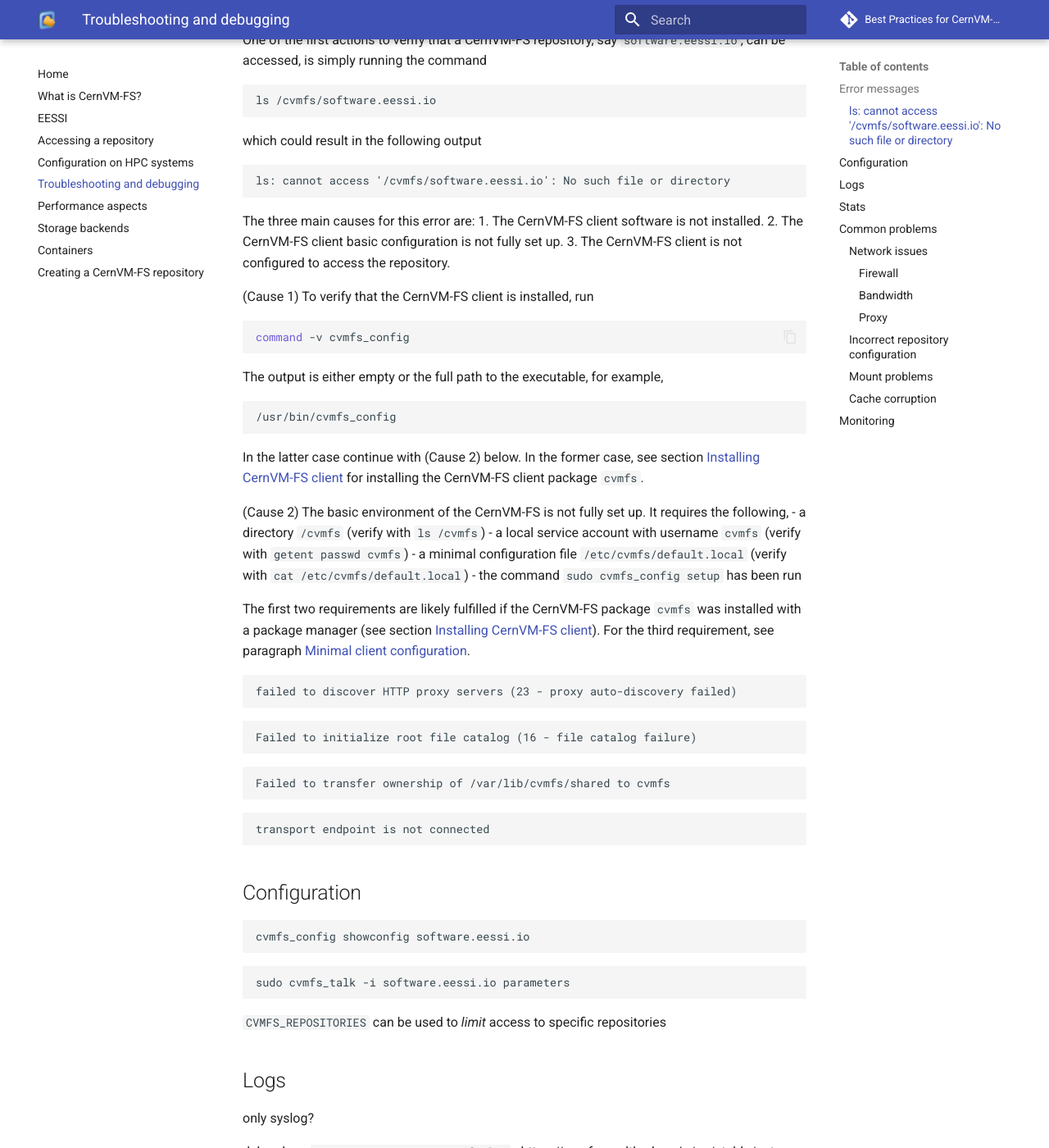
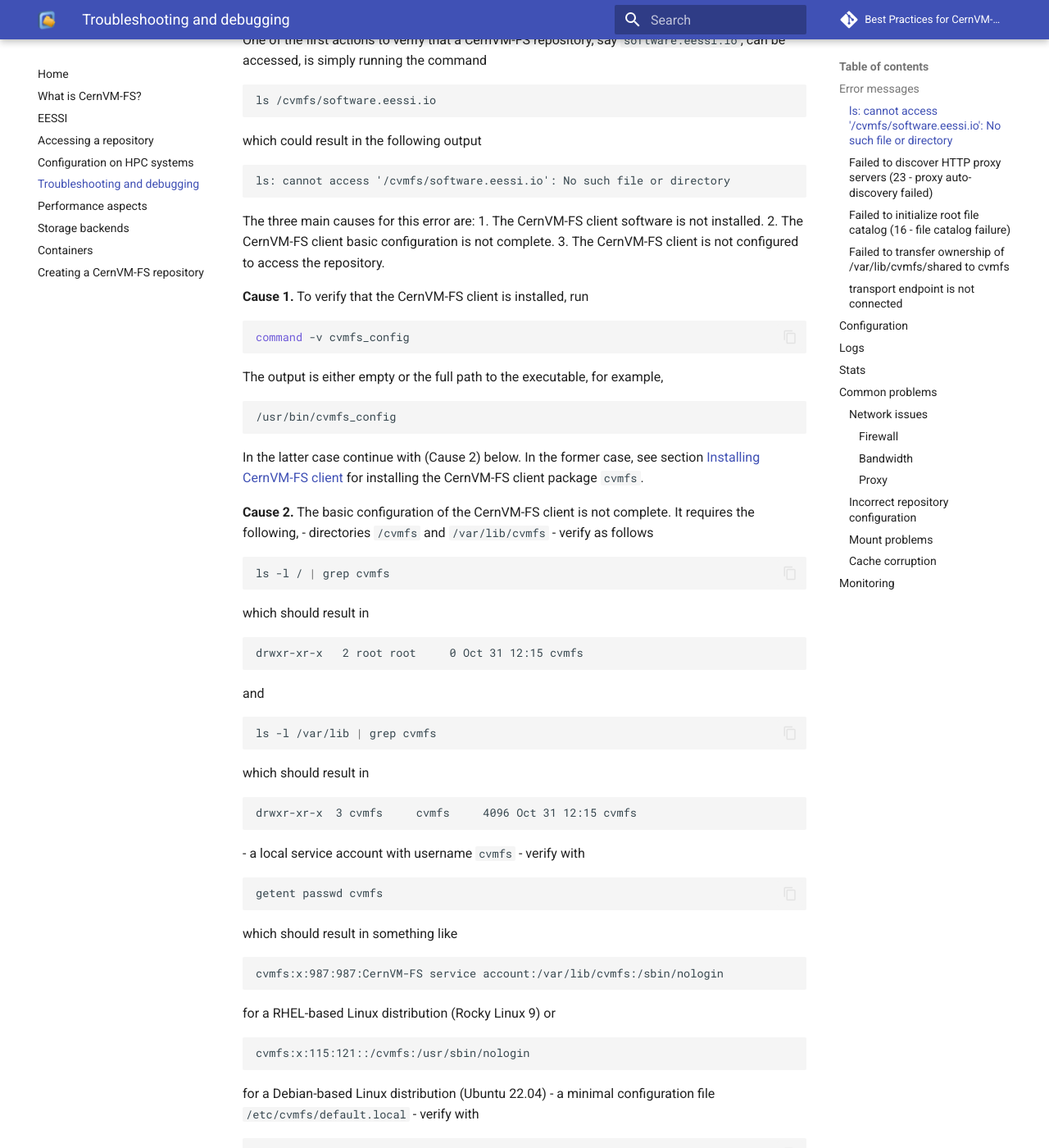
Before and after one commit to multixscale/cvmfs-tutorial-hpc-best-practices, an MkDocs documentation site: the page built from docs/troubleshooting-debugging.md, in a window 1280 px wide and 1400 px high, scrolled down 362 px. Shown: the whole window at 82% size. Built offline with MkDocs 1.6.1 and Material for MkDocs 9.7.7, drawn with Linux system fonts in a browser that asks for light colours; comment, search, counter and statistics services are not loaded; some of the changed text lies outside the part shown.

Commit message:
revise section convering first error message

````diff
--- a/docs/troubleshooting-debugging.md
+++ b/docs/troubleshooting-debugging.md
@@ -22,13 +22,14 @@
 
 The three main causes for this error are:
 1. The CernVM-FS client software is not installed.
-2. The CernVM-FS client basic configuration is not fully set up.
+2. The CernVM-FS client basic configuration is not complete.
 3. The CernVM-FS client is not configured to access the repository.
 
-(Cause 1) To verify that the CernVM-FS client is installed, run
+**Cause 1.** To verify that the CernVM-FS client is installed, run
 ``` { .bash .copy }
 command -v cvmfs_config
 ```
+
 The output is either empty or the full path to the executable, for example,
 ```
 /usr/bin/cvmfs_config
@@ -37,33 +38,84 @@
 section [Installing CernVM-FS client](access/client/#installing-cernvm-fs-client)
 for installing the CernVM-FS client package `cvmfs`.
 
-(Cause 2) The basic environment of the CernVM-FS is not fully set up. It
+**Cause 2.** The basic configuration of the CernVM-FS client is not complete. It
 requires the following,
-- a directory `/cvmfs` (verify with `ls /cvmfs`)
-- a local service account with username `cvmfs` (verify with `getent passwd
-  cvmfs`)
-- a minimal configuration file `/etc/cvmfs/default.local` (verify with `cat
-  /etc/cvmfs/default.local`)
+- directories `/cvmfs` and `/var/lib/cvmfs`
+  - verify as follows
+    ``` { .bash .copy }
+    ls -l / | grep cvmfs
+    ```
+    which should result in
+    ```
+    drwxr-xr-x   2 root root     0 Oct 31 12:15 cvmfs
+    ```
+    and
+    ``` { .bash .copy }
+    ls -l /var/lib | grep cvmfs
+    ```
+    which should result in
+    ```
+    drwxr-xr-x  3 cvmfs     cvmfs     4096 Oct 31 12:15 cvmfs
+    ```
+- a local service account with username `cvmfs`
+  - verify with
+    ``` { .bash .copy }
+    getent passwd cvmfs
+    ```
+    which should result in something like
+    ```
+    cvmfs:x:987:987:CernVM-FS service account:/var/lib/cvmfs:/sbin/nologin
+    ```
+    for a RHEL-based Linux distribution (Rocky Linux 9) or
+    ```
+    cvmfs:x:115:121::/cvmfs:/usr/sbin/nologin
+    ```
+    for a Debian-based Linux distribution (Ubuntu 22.04)
+- a minimal configuration file `/etc/cvmfs/default.local`
+  - verify with
+    ``` { .bash .copy }
+    cat /etc/cvmfs/default.local
+    ```
+    which should result in something like
+    ```
+    CVMFS_CLIENT_PROFILE="single"
+    CVMFS_QUOTA_LIMIT=10000
+    ```
 - the command `sudo cvmfs_config setup` has been run
+  - verify with
+    ``` { .bash .copy }
+    sudo cvmfs_config chksetup
+    ```
+    which should result in a simple
+    ```
+    OK
+    ```
 
-The first two requirements are likely fulfilled if the CernVM-FS package
-`cvmfs` was installed with a package manager (see section [Installing CernVM-FS
-client](access/client/#installing-cernvm-fs-client)). For the third
-requirement, see paragraph [Minimal client configuration](access/client/#minimal_configuration).
+The first two requirements are usually met by installing the package
+`cvmfs` with a package manager. If they are not met, please install the `cvmfs`
+package (see section
+[Installing CernVM-FS client](access/client/#installing-cernvm-fs-client)).
+For the third requirement, particularly the contents of the file
+`/etc/cvmfs/default.local`, see paragraph
+[Minimal client configuration](access/client/#minimal_configuration).
+Finally, [complete the client setup](access/client/#completing-the-client-setup).
 
-
+### `Failed to discover HTTP proxy servers (23 - proxy auto-discovery failed)`
 ```
-failed to discover HTTP proxy servers (23 - proxy auto-discovery failed)
+Failed to discover HTTP proxy servers (23 - proxy auto-discovery failed)
 ```
 
+### `Failed to initialize root file catalog (16 - file catalog failure)`
 ```
 Failed to initialize root file catalog (16 - file catalog failure)
 ```
 
+### `Failed to transfer ownership of /var/lib/cvmfs/shared to cvmfs`
 ```
 Failed to transfer ownership of /var/lib/cvmfs/shared to cvmfs
 ```
 
+### transport endpoint is not connected
 ```
 transport endpoint is not connected
 ```
````
